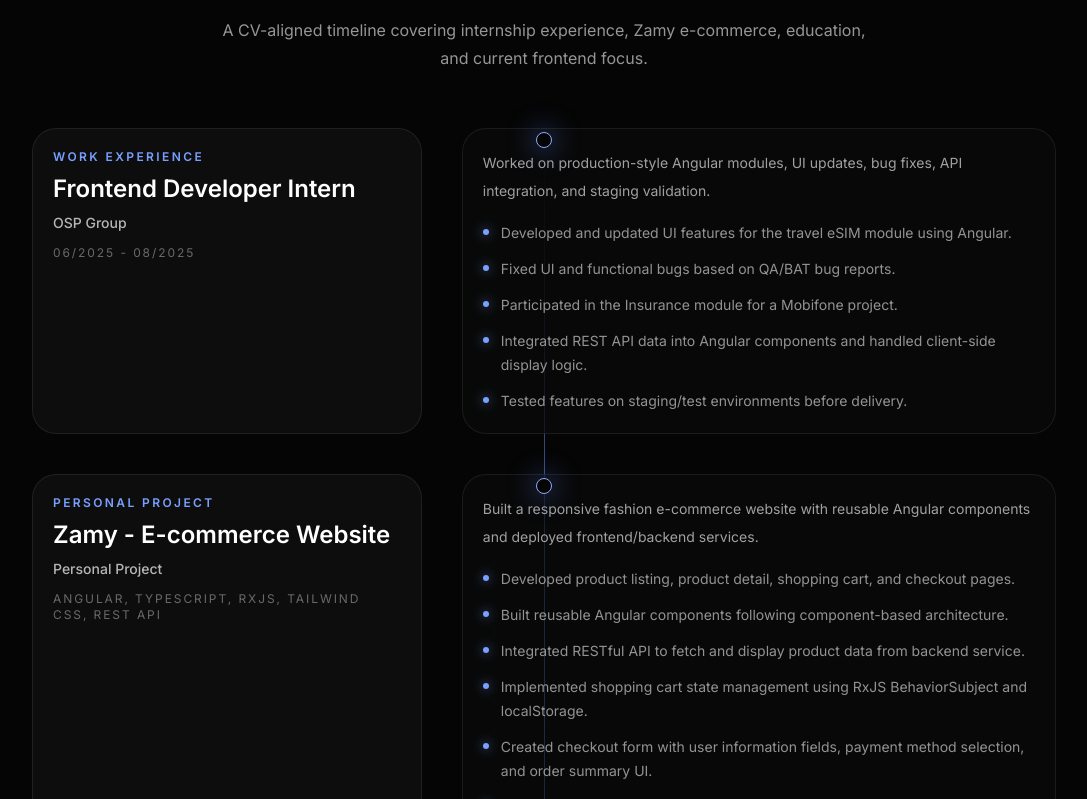
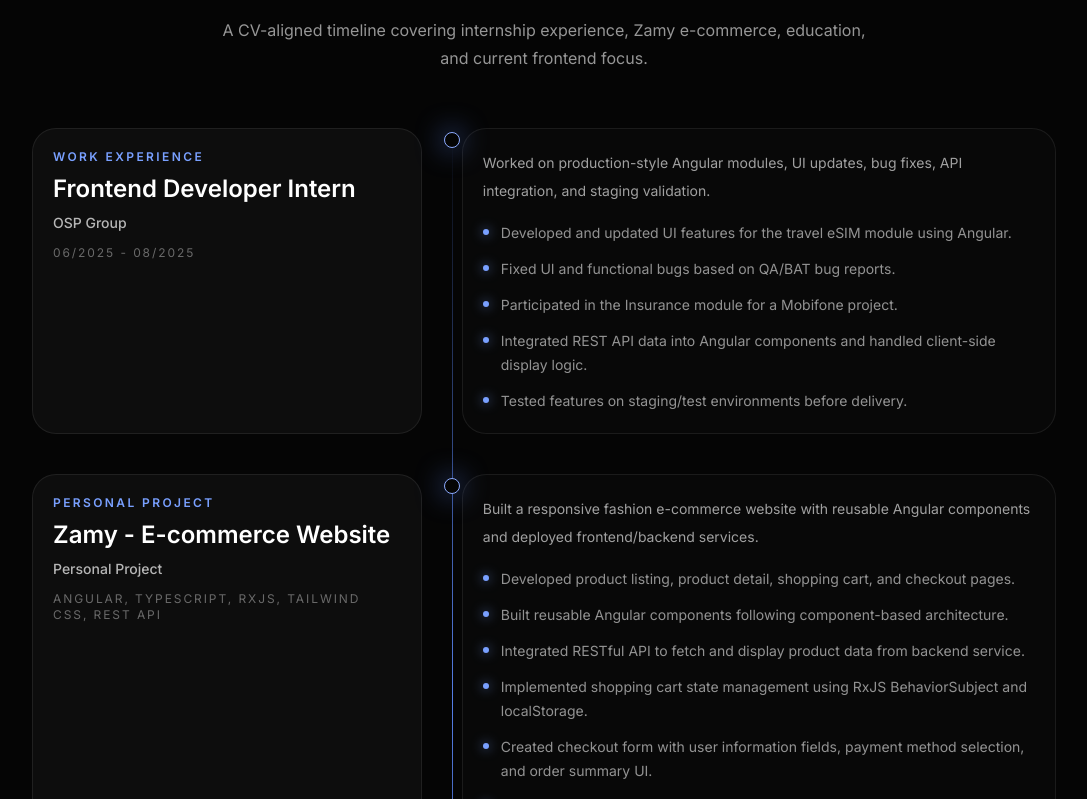
Before and after one commit to Minhnt09/portfolio-minhnt09, an Angular app: page / in a window 1280 px wide. Shown: the part 4561-5360 px from the top of the page, without its empty margins (96-1183 px from the left). Built offline with nearby package versions, Linux system fonts and the light colour scheme.

Commit message:
update experience

```diff
--- a/src/app/features/home/experience/experience.html
+++ b/src/app/features/home/experience/experience.html
@@ -4,7 +4,7 @@
   <div class="timeline mx-auto max-w-5xl">
     @for (item of experiences; track item.title; let i = $index) {
       <div appRevealOnScroll [revealDelay]="i * 90" class="timeline-item relative grid gap-5 pb-10 pl-10 md:grid-cols-[.82fr_1.25fr] md:gap-10 md:pl-0" [class.md:text-right]="i % 2 === 0">
-        <div class="timeline-dot absolute left-0 top-1 h-4 w-4 rounded-full border border-[#8dabff] bg-[#050505] shadow-[0_0_28px_rgba(94,139,255,.8)] md:left-1/2 md:-translate-x-1/2"></div>
+        <div class="timeline-dot absolute left-0 top-1 h-4 w-4 rounded-full border border-[#8dabff] bg-[#050505] shadow-[0_0_28px_rgba(94,139,255,.8)] md:left-[41%] md:-translate-x-1/2"></div>
         <div class="rounded-[24px] border border-white/8 bg-white/[0.035] p-5" [class.md:col-start-2]="i % 2 !== 0">
           <p class="text-xs font-semibold uppercase tracking-[0.2em] text-[#79a0ff]">{{ item.category }}</p>
           <h3 class="mt-2 text-2xl font-semibold text-white">{{ item.title }}</h3>
--- a/src/styles.css
+++ b/src/styles.css
@@ -305,7 +305,7 @@
 
 @media (min-width: 768px) {
   .timeline::before {
-    left: 50%;
+    left: 41%;
   }
 }
 
```
